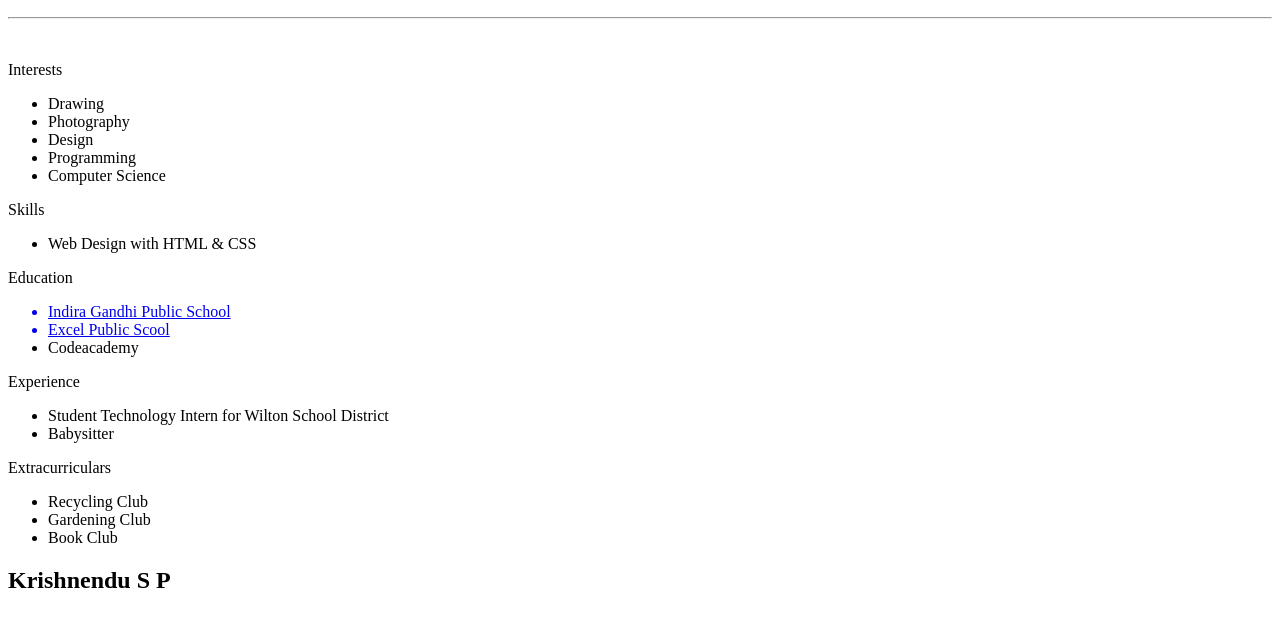
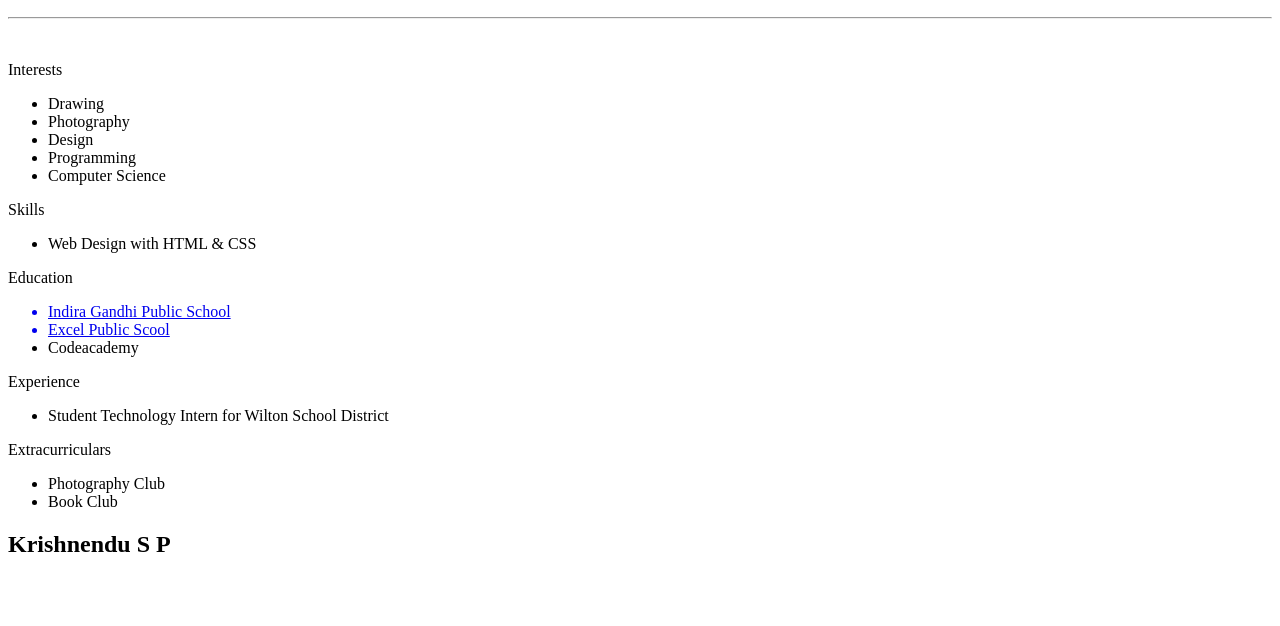
Before and after one commit to kriss-h/index, a plain HTML site: page index.html in a window 1280 px wide. Shown: the part 154-780 px from the top of the page. Drawn offline with Linux system fonts and the light colour scheme.

Commit message:
Update index.html

```diff
--- a/index.html
+++ b/index.html
@@ -32,12 +32,10 @@
   <p class="head">Experience</p>
   <ul>
     <li>Student Technology Intern for Wilton School District</li>
-    <li>Babysitter</li>
   </ul>
   <p class="head">Extracurriculars</p>
   <ul>
-    <li>Recycling Club</li>
-    <li>Gardening Club</li>
+    <li>Photography Club</li>
     <li>Book Club</li>
   </ul>
 </div>
```
